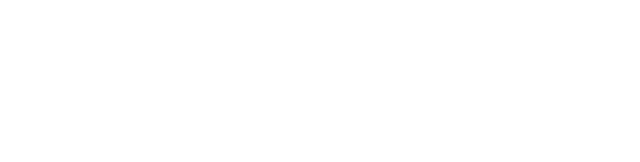
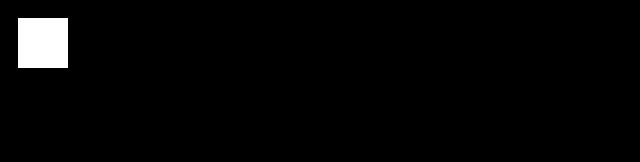
Before and after one commit to markpackham/verticalPlatformerJSCanvas, a plain HTML site: page index.html in a window 1280 px wide. Shown: the whole page, without its empty margins (0-640 px from the left). Drawn offline with Linux system fonts and the light colour scheme.

Commit message:
Add white rectangle
https://youtu.be/rTVoyWu8r6g?si=quMKVeVal0NK0TO1&t=454

```diff
--- a/index.html
+++ b/index.html
@@ -3,9 +3,15 @@
   <head>
     <meta charset="UTF-8" />
     <meta name="viewport" content="width=device-width, initial-scale=1.0" />
+    <script defer src="./main.js"></script>
     <title>Vertical Platformer with JavaScript & HTML Canvas</title>
   </head>
   <body>
+    <style>
+      body {
+        background: black;
+      }
+    </style>
     <canvas></canvas>
   </body>
 </html>
--- /dev/null
+++ b/main.js
@@ -0,0 +1,6 @@
+const canvas = document.querySelector("canvas");
+// Canvas context for 2d API as opposed to a 3d one
+const c = canvas.getContext("2d");
+
+c.fillStyle = "white";
+c.fillRect(10, 10, 50, 50);
```
